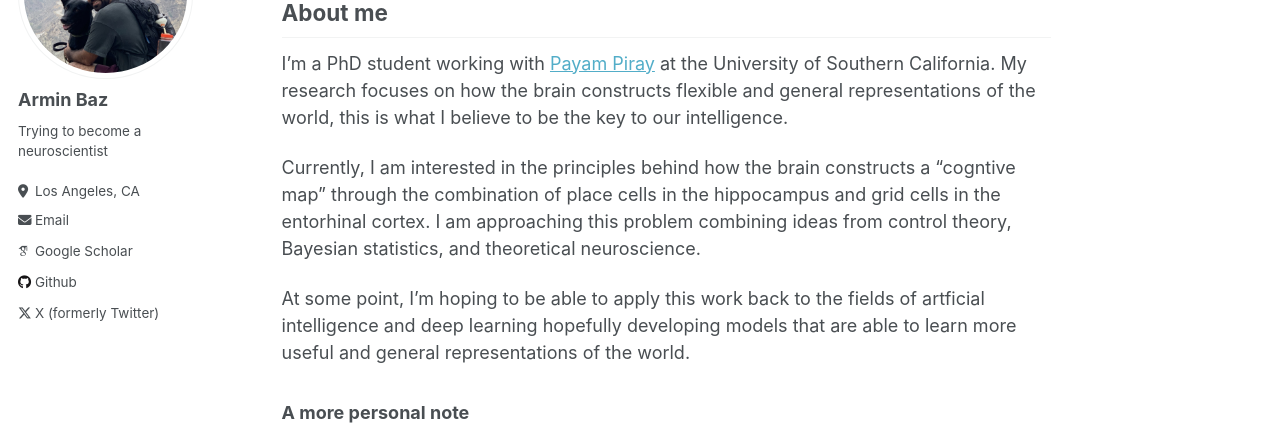
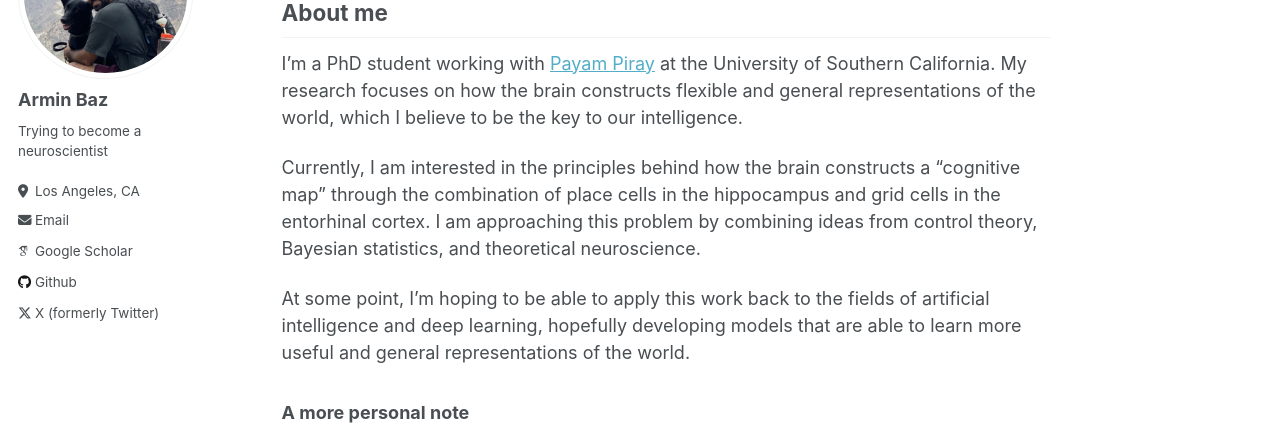
Before and after one commit to ArminBaz/arminbaz.github.io, a Jekyll site: the page built from _pages/about.md, in a window 1280 px wide and 1130 px high. Shown: the part 194-619 px from the top of the window. Built offline with Jekyll 4.4.1, drawn with Linux system fonts in a browser that asks for light colours; some web fonts are replaced.

Commit message:
proofread

```diff
--- a/_pages/about.md
+++ b/_pages/about.md
@@ -8,11 +8,11 @@ redirect_from:
 ---
 
 ## About me
-I'm a PhD student working with [Payam Piray](https://www.piraylab.com/) at the University of Southern California. My research focuses on how the brain constructs flexible and general representations of the world, this is what I believe to be the key to our intelligence.
+I'm a PhD student working with [Payam Piray](https://www.piraylab.com/) at the University of Southern California. My research focuses on how the brain constructs flexible and general representations of the world, which I believe to be the key to our intelligence.
 
-Currently, I am interested in the principles behind how the brain constructs a "cogntive map" through the combination of place cells in the hippocampus and grid cells in the entorhinal cortex. I am approaching this problem combining ideas from control theory, Bayesian statistics, and theoretical neuroscience.
+Currently, I am interested in the principles behind how the brain constructs a "cognitive map" through the combination of place cells in the hippocampus and grid cells in the entorhinal cortex. I am approaching this problem by combining ideas from control theory, Bayesian statistics, and theoretical neuroscience.
 
-At some point, I'm hoping to be able to apply this work back to the fields of artficial intelligence and deep learning hopefully developing models that are able to learn more useful and general representations of the world.
+At some point, I'm hoping to be able to apply this work back to the fields of artificial intelligence and deep learning, hopefully developing models that are able to learn more useful and general representations of the world.
 
 ### A more personal note
 On a more personal side, my interests include various outdoor activities like hiking, running, skateboarding, and backpacking. I also enjoy coffee (typical LA coffee snob) and reading. Basically, when I'm not doing research, spending time with my dog, or getting caffeinated, I try to be outdoors.
```
